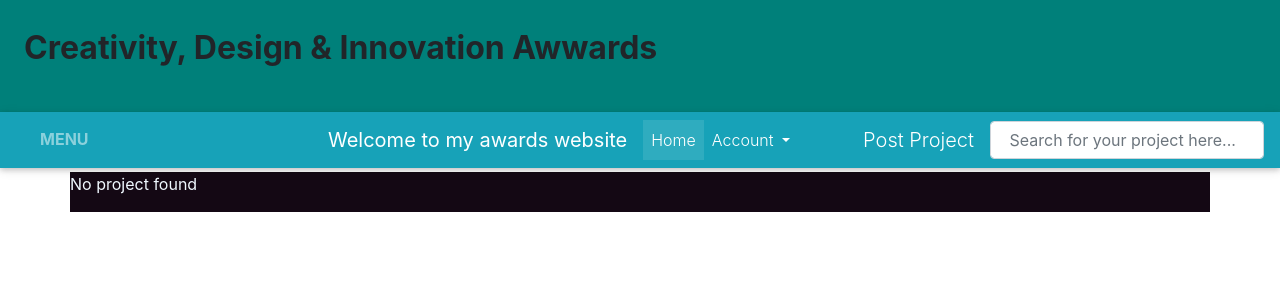
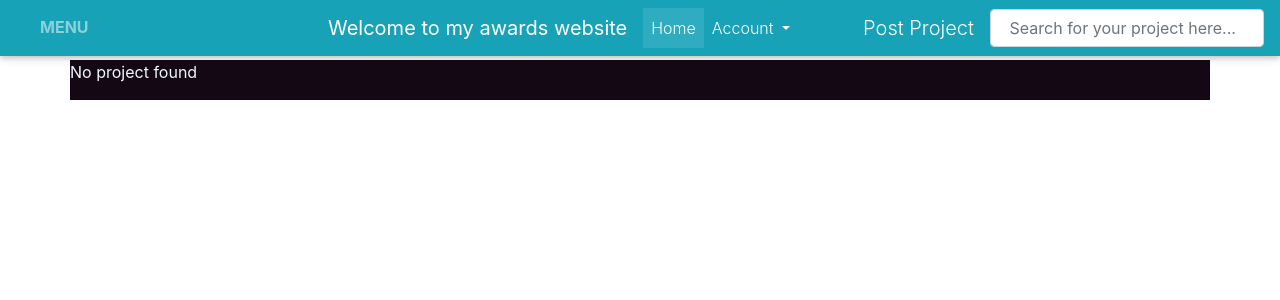
Before and after one commit to jwy951/jowiye_awwards, a Django app: page /search/ in a window 1280 px wide. Shown: the top 300 px of the page. Run offline with Django 3.2, Linux system fonts and the light colour scheme; the visitor is signed in with stand-in values (Sample User, id 1); some libraries are stand-ins or nearby versions.

Commit message:
add search and navbar styles

```diff
--- a/awardsapp/templates/navbar.html
+++ b/awardsapp/templates/navbar.html
@@ -17,18 +17,18 @@
 <body>
     <section>
         <!-- top navbar-->
-        <div class="over-nav container-fluid px-4 py-4 c-darkgrey txt-lightgrey " style="background-color:rgb(0, 128, 122)">
+        <!-- <div class="over-nav container-fluid px-4 py-4 c-darkgrey txt-lightgrey " style="background-color:rgb(0, 128, 122)">
             <div class="d-flex justify-content-between">
-                <!-- <div class="d-flex mr-auto">
+                 <div class="d-flex mr-auto">
                     <img id="img-icon" src="https://cdn-images-1.medium.com/max/1200/1*SF6vYw_yZJigffaDlYWCMQ.png" style="width: 50px; height: 50px;">
                 </div> -->
-                <div class="d-flex" >
+                <!-- <div class="d-flex" >
                     <p class="d-flex ml-auto" style="font-size:2rem; text-align: center;"><b>Creativity, Design & Innovation Awwards</b></p>
                 </div>
                 <div class="d-flex ml-auto">
                 </div>
             </div>
-        </div>
+        </div> -->
 
         <nav class="mb-1 navbar navbar-expand-lg navbar-dark bg-info">
             <div class="container-fluid px-0 d nav-border text-white-50">
--- a/awardsapp/templates/search.html
+++ b/awardsapp/templates/search.html
@@ -28,7 +28,7 @@
                 <h4 class="mt-3 ml-3"> {{project.title}}</h4>
                 <h1 class="ml-3 mt-3">Project Description</h1>
                 <hr>
-                <h4 class="mt-3 ml-5">~ {{project.description}}</h>
+                <h4 class="mt-3 ml-5">{{project.description}}</h>
                     <hr>
                     <h3 class="mt-5 ml-5 text-info">Posted On {{project.created_date}}</h3>
                     <a class="ml-5 text-black" href="{{project.link}}"><input class="btn btn-info text-black"
```
Also changed, not shown: media/profile_pics/Screenshot_from_2021-07-17_14-29-16.png (added), media/profile_pics/Screenshot_from_2021-07-17_14-30-30.png (added), media/profile_pics/Screenshot_from_2021-07-17_14-31-35.png (added), media/profile_pics/WhatsApp_Image_2021-05-11_at_15.08.16.jpeg (added).
